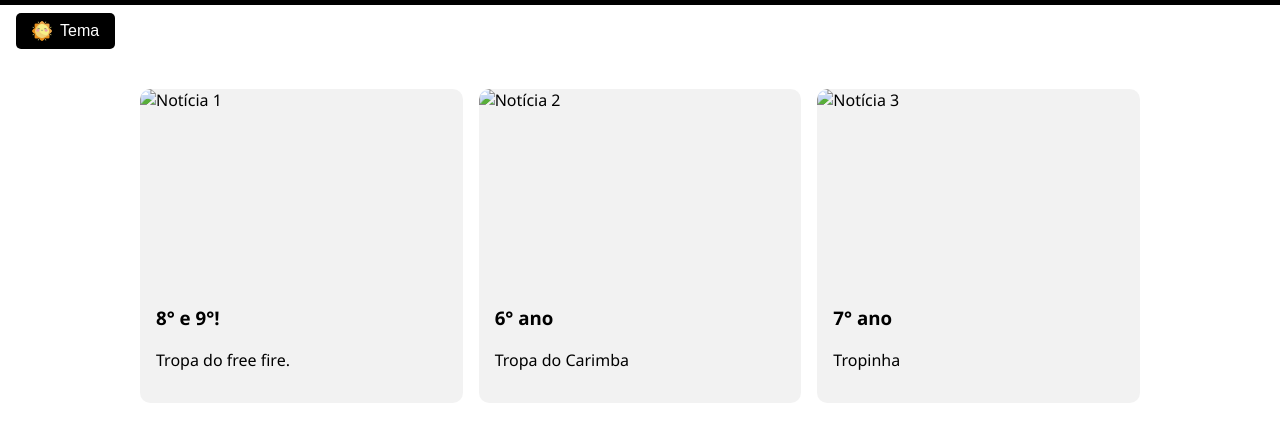
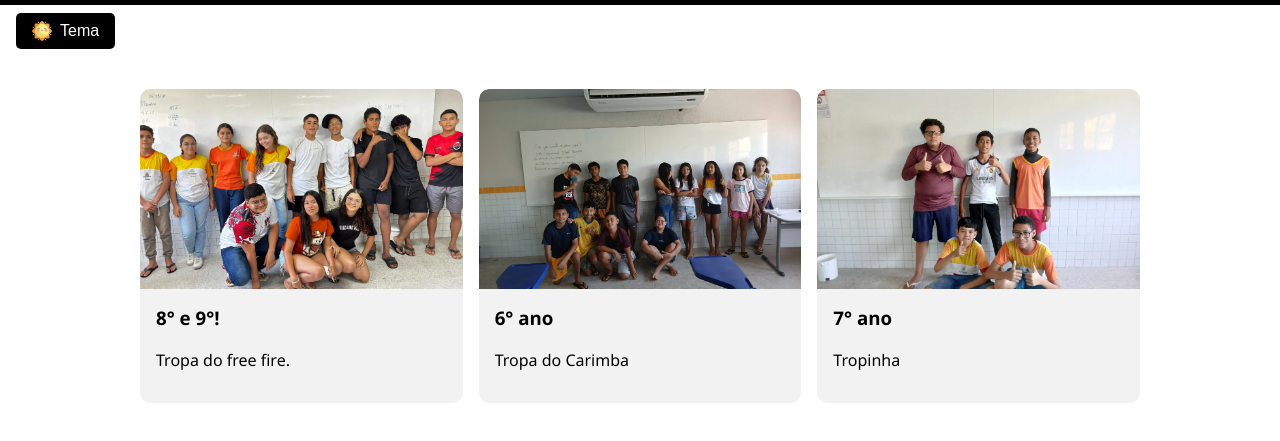
Before and after one commit to AkiRaTheCreator/Portal-Juventude-Esbo-o, a plain HTML site: page index.html in a window 1280 px wide. Shown: the part 81-522 px from the top of the page. Drawn offline with Linux system fonts and the light colour scheme.

Commit message:
Update index.html

```diff
--- a/index.html
+++ b/index.html
@@ -168,21 +168,21 @@
   <main>
     <div class="news-grid">
       <a href="noticia1.html" class="news-card">
-        <img src="alunos8.webp" alt="Notícia 1" />
+        <img src="imgs/alunos8.webp" alt="Notícia 1" />
         <div class="news-card-content">
           <h3>8° e 9°!</h3>
           <p>Tropa do free fire.</p>
         </div>
       </a>
       <a href="noticia2.html" class="news-card">
-        <img src="alunos.webp" alt="Notícia 2" />
+        <img src="imgs/alunos.webp" alt="Notícia 2" />
         <div class="news-card-content">
           <h3>6° ano</h3>
           <p>Tropa do Carimba</p>
         </div>
       </a>
       <a href="noticia3.html" class="news-card">
-        <img src="alunos6.webp" alt="Notícia 3" />
+        <img src="imgs/alunos6.webp" alt="Notícia 3" />
         <div class="news-card-content">
           <h3>7° ano</h3>
           <p>Tropinha</p>
```
